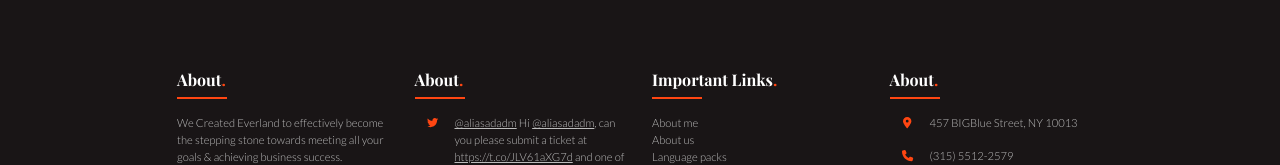
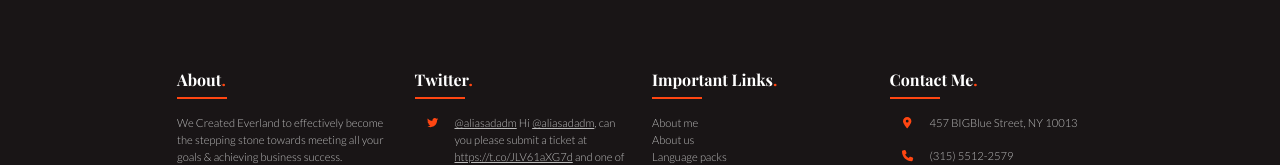
Before and after one commit to Roberto-Larivera/proj-html-vuejs, a Vue app: page / in a window 1280 px wide. Shown: the part 5697-5862 px from the top of the page. Built offline with nearby package versions, Linux system fonts and the light colour scheme.

Commit message:
fix links footer

```diff
--- a/src/components/Footer/FooterSectionLinks.vue
+++ b/src/components/Footer/FooterSectionLinks.vue
@@ -62,7 +62,7 @@
             <!-- START COL -->
             <div class="col">
               <div class="mb-3">
-                <SectionTitle class="title_list_color" :title="'about'" :descriptionBoll="false" :section="'h6'" />
+                <SectionTitle class="title_list_color" :title="'twitter'" :descriptionBoll="false" :section="'h6'" />
               </div>
               <ul class="ps-0 fa-ul">
                 <li class="text_list">
@@ -133,7 +133,7 @@
             <!-- START COL -->
             <div class="col">
               <div class="mb-3">
-                <SectionTitle class="title_list_color" :title="'about'" :descriptionBoll="false" :section="'h6'" />
+                <SectionTitle class="title_list_color" :title="'contact me'" :descriptionBoll="false" :section="'h6'" />
               </div>
               <ul class="ps-0 fa-ul">
                 <li class="text_list">
```
